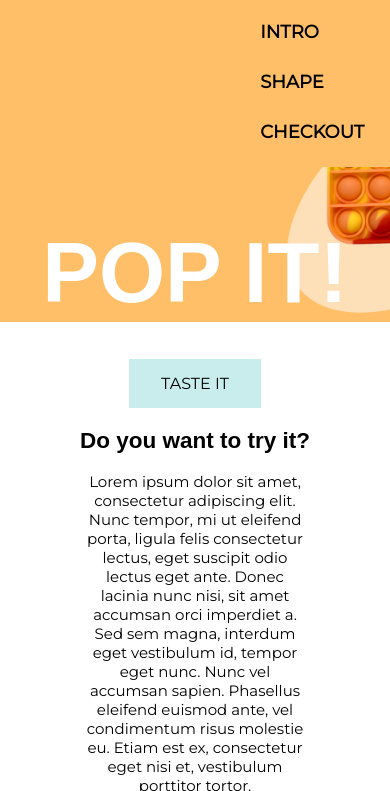
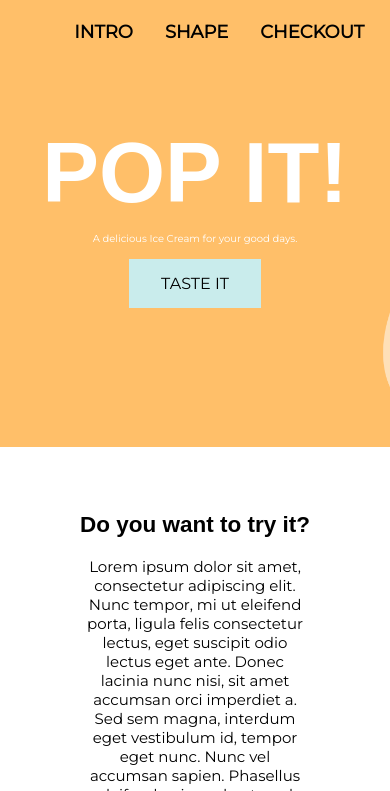
Before and after one commit to rizkyashari/tugas-praktik-kodland, a plain HTML site: page index.html in a window 390 px wide. Both pictures are taken after a click on the link 356 px from the left and 35 px from the top of the page. Shown: the part 53-844 px from the top of the page. Drawn offline with Linux system fonts and the light colour scheme.

Commit message:
Edit Styles CSS and Navbar

```diff
--- a/assets/styles/style.css
+++ b/assets/styles/style.css
@@ -212,13 +212,11 @@ footer a {
   padding-top: 60px;
 }
 
-@media screen and (max-width: 600px) {
+@media screen and (max-width: 800px) {
   header {
-    background-size: 600px auto;
-    height: 50%;
+    background-size: 800px auto;
+    height: 60%;
   }
-}
-@media screen and (max-width: 800px) {
 
   .column {
     width: 100%;
--- a/index.html
+++ b/index.html
@@ -13,14 +13,12 @@
   <header>
     <div class="topnav" id="myTopnav">
       <a href="#home" class="active">HOME</a>
-      <div style="float: right">
-        <a href="#intro">INTRO</a>
-        <a href="#shape">SHAPE</a>
-        <a href="#checkout">CHECKOUT</a>
-        <a href="javascript:void(0);" class="icon" onclick="myFunction()">
-          <i class="fa fa-bars"></i>
-        </a>
-      </div>
+      <a style="float: right" href="#checkout">CHECKOUT</a>
+      <a style="float: right" href="#shape">SHAPE</a>
+      <a style="float: right" href="#intro">INTRO</a>
+      <a style="float: right" href="javascript:void(0);" class="icon" onclick="myFunction()">
+        <i class="fa fa-bars"></i>
+      </a>
     </div>
     <div id="home" class="jumbotron">
       <h1>POP IT!</h1>
```
